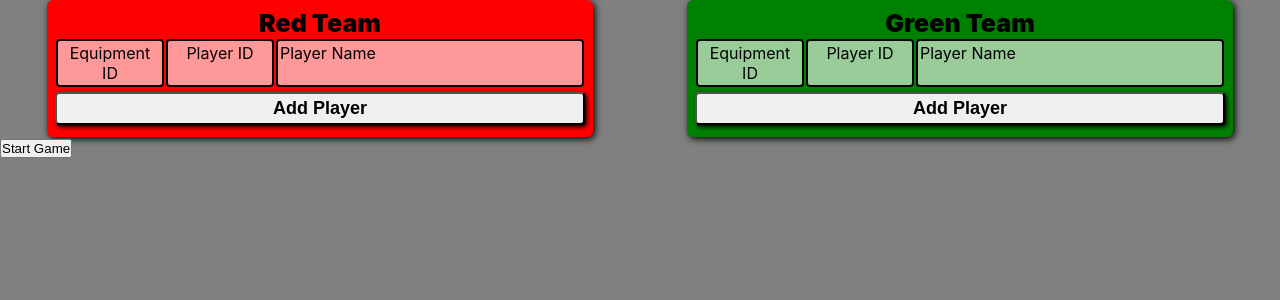
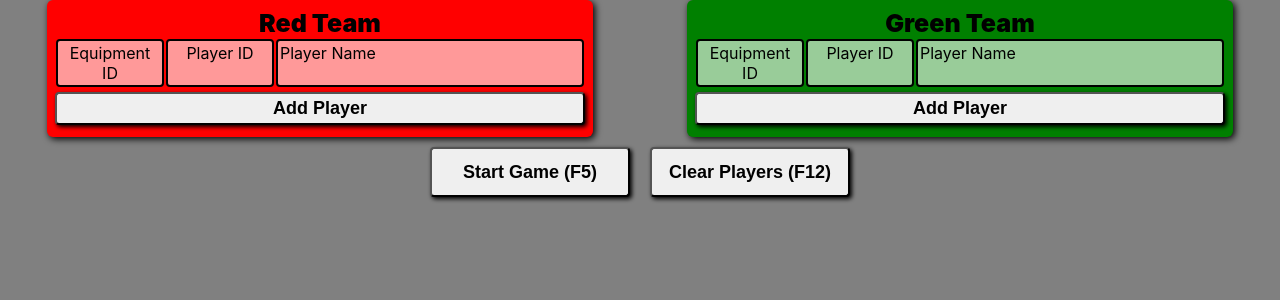
Before and after one commit to AMcQueen95/CSCE35103, a React (Create React App) app in the folder frontend/: page / in a window 1280 px wide. Shown: the top 300 px of the page. Built offline with nearby package versions, Linux system fonts and the light colour scheme.

Commit message:
Fixing Up Aesthetics

```diff
--- a/frontend/src/EntryScreen.css
+++ b/frontend/src/EntryScreen.css
@@ -171,3 +171,19 @@
     justify-content: space-around;
     align-items: center;
 }
+
+.ControlButtons {
+    display: flex;
+    align-items: center;
+    justify-content: center;
+}
+
+.ControlButtons > button {
+    margin: 10px;
+    width: 200px;
+    height: 50px;
+    font-size: 18px;
+    font-weight: 700;
+    box-shadow: 2px 2px 4px 0px black;
+    border-radius: 4px;
+}
--- a/frontend/src/EntryScreen.js
+++ b/frontend/src/EntryScreen.js
@@ -104,8 +104,6 @@ function EntryScreen({players, setPlayers, startGame}) {
   // const [players, setPlayers] = useState([]);
   const [currentPlayerTeam, setCurrentPlayerTeam] = useState("Red");
 
-
-
   // Function to clear players (for task 4)
   const clearPlayers = () => {
     setPlayers([]);
@@ -130,7 +128,7 @@ function EntryScreen({players, setPlayers, startGame}) {
     return () => {
       window.removeEventListener('keydown', handleKeyDown);
     };
-  }, []);
+  });
 
   const addPlayer = async (playerID, playerName, equipmentID) => {
     console.log(
@@ -224,7 +222,10 @@ function EntryScreen({players, setPlayers, startGame}) {
           <button onClick={() => togglePopup("Green")}>Add Player</button>
         </div>
       </div>
-      <button onClick={startGame}>Start Game</button>
+      <div className = "ControlButtons">
+        <button onClick={startGame}>Start Game (F5)</button>
+        <button onClick={clearPlayers}>Clear Players (F12)</button>
+      </div>
     </div>
   );
 }
--- a/frontend/src/PlayActionDisplay.css
+++ b/frontend/src/PlayActionDisplay.css
@@ -76,6 +76,8 @@
 }
 
 .player-slot {
+    display: flex;
+    flex-direction: row;
     border: 2px solid #d3d3d3;
     padding: 10px;
     margin: 10px 0;
```
